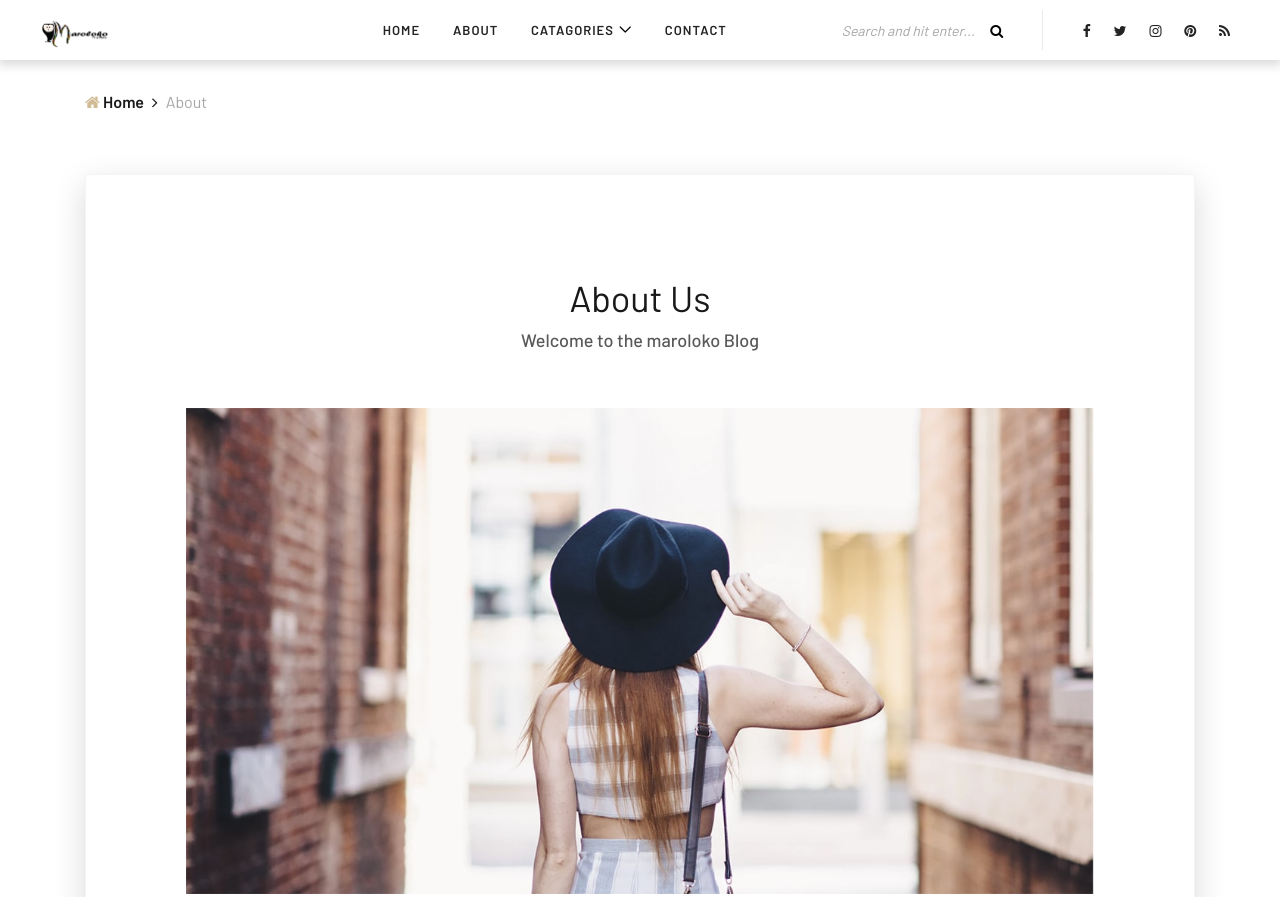
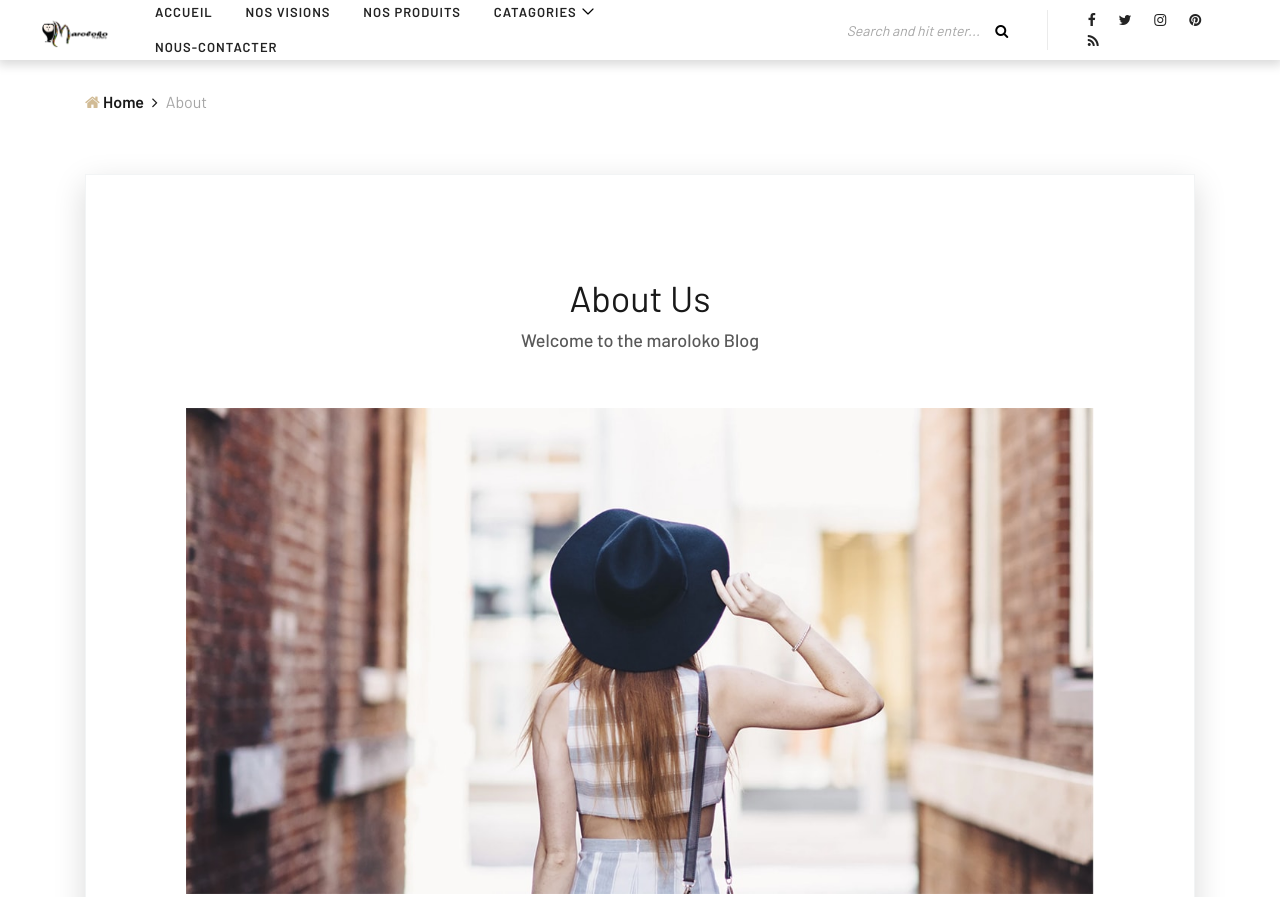
Before and after one commit to fandrianarisataGithub/maroloko-site-2022, a website: page about-us.html in a window 1280 px wide. Shown: the top 897 px of the page. Drawn offline with Linux system fonts and the light colour scheme; files whose address does not match are found by name.

Commit message:
ajout de nos-visions nos-produits

```diff
--- a/about-us.html
+++ b/about-us.html
@@ -48,18 +48,9 @@
                             <!-- Nav Start -->
                             <div class="classynav">
                                 <ul>
-                                    <li><a href="index.html">Home</a></li>
-                                    <li><a href="about-us.html">About</a></li>
-                                    <!--li><a href="#">Pages</a>
-                                        <ul class="dropdown">
-                                            <li><a href="index.html">Home</a></li>
-                                            <li><a href="archive-blog.html">Archive Blog</a></li>
-                                            <li><a href="single-post.html">Single Post</a></li>
-                                            <li><a href="about-us.html">About</a></li>
-                                            <li><a href="contact.html">Contact</a></li>
-                                            <li><a href="typography.html">Typography</a></li>
-                                        </ul>
-                                    </li-->
+                                    <li><a href="index.html">Accueil</a></li>
+                                    <li><a href="about-us.html">Nos visions</a></li>
+                                    <li><a href="about-us.html">Nos produits</a></li>
                                     <li><a href="#">Catagories</a>
                                         <div class="megamenu">
                                             <ul class="single-mega cn-col-4">
@@ -100,7 +91,7 @@
                                             </ul>
                                         </div>
                                     </li>
-                                    <li><a href="contact.html">Contact</a></li>
+                                    <li><a href="contact.html">Nous-contacter</a></li>
                                 </ul>
 
                                 <!-- Search Form -->
```
Also changed, not shown: contact.html (+4 -13 lines), index.html (+4 -13 lines).
